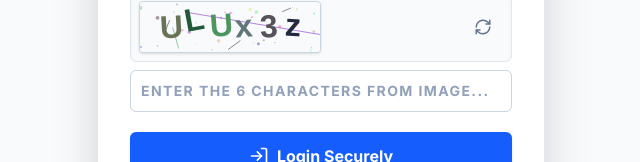
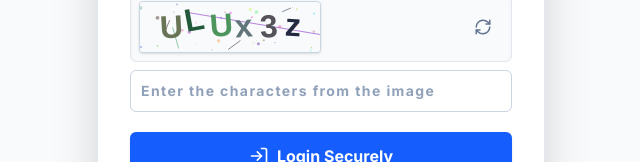
Before and after one commit to vaddepallyvinith/Software_Engineering, a React (Vite) app in the folder CampusKernal_SELab_Project/Code/Frontend/campus-kernel-client/: page /login in a window 1280 px wide. Shown: the part 469-631 px from the top of the page, without its empty margins (319-959 px from the left). Built offline with nearby package versions, Linux system fonts and the light colour scheme.

Commit message:
Captha corrected

```diff
--- a/CampusKernal_SELab_Project/Code/Frontend/campus-kernel-client/src/pages/Login.jsx
+++ b/CampusKernal_SELab_Project/Code/Frontend/campus-kernel-client/src/pages/Login.jsx
@@ -132,7 +132,7 @@
               type="email"
               placeholder="Enter your student email"
               value={formData.email}
-              onChange={e => setFormData({...formData, email: e.target.value})}
+              onChange={e => setFormData({ ...formData, email: e.target.value })}
               className="p-2.5 border border-slate-300 rounded-md w-full focus:ring-2 focus:ring-blue-500 focus:border-blue-500 outline-none block text-slate-900 bg-white placeholder-slate-400 font-medium text-sm transition-shadow"
               required
             />
@@ -150,7 +150,7 @@
               type="password"
               placeholder="Enter your password"
               value={formData.password}
-              onChange={e => setFormData({...formData, password: e.target.value})}
+              onChange={e => setFormData({ ...formData, password: e.target.value })}
               className="p-2.5 border border-slate-300 rounded-md w-full focus:ring-2 focus:ring-blue-500 focus:border-blue-500 outline-none block text-slate-900 bg-white placeholder-slate-400 font-medium text-sm transition-shadow"
               required
             />
@@ -171,10 +171,10 @@
             </div>
             <input
               type="text"
-              placeholder="Enter the 6 characters from image..."
+              placeholder="Enter the characters from the image"
               value={userInput}
               onChange={e => setUserInput(e.target.value)}
-              className="p-2.5 border border-slate-300 rounded-md w-full focus:ring-2 focus:ring-blue-500 focus:border-blue-500 outline-none block text-slate-900 bg-white placeholder-slate-400 font-bold text-sm uppercase transition-shadow tracking-widest"
+              className="p-2.5 border border-slate-300 rounded-md w-full focus:ring-2 focus:ring-blue-500 focus:border-blue-500 outline-none block text-slate-900 bg-white placeholder-slate-400 font-bold text-sm transition-shadow tracking-widest"
               required
               maxLength={6}
             />
```
Lines whose indentation alone changed are shown as unchanged.
